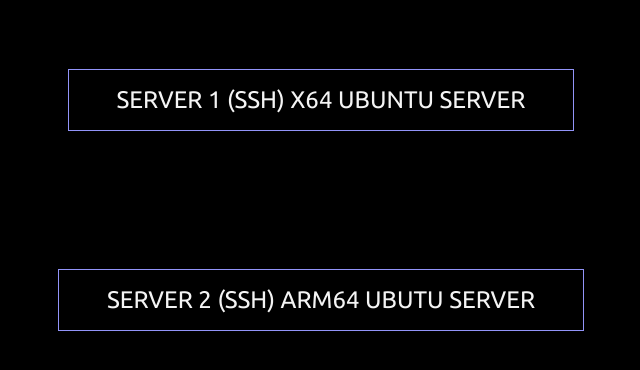
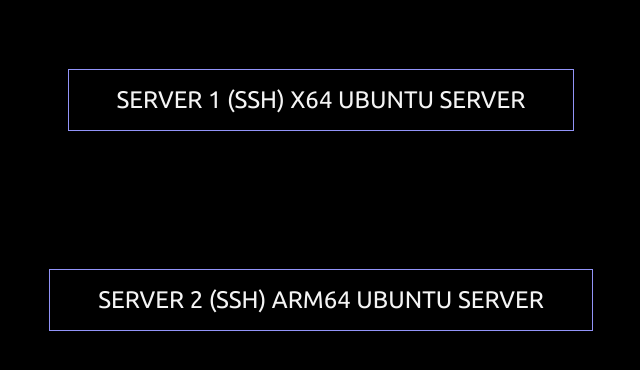
Before and after one commit to XxFrostaxX/ssh, a plain HTML site: page index.html in a window 1280 px wide. Shown: the part 66-436 px from the top of the page, without its empty margins (319-959 px from the left). Drawn offline with Linux system fonts and the light colour scheme.

Commit message:
Update index.html

```diff
--- a/index.html
+++ b/index.html
@@ -76,7 +76,7 @@
       </div>
       <div class="container">
 
-        <a href="https://serv2.kasai.rip/" class="btn">Server 2 (SSH) Arm64 Ubutu Server</a>
+        <a href="https://serv2.kasai.rip/" class="btn">Server 2 (SSH) Arm64 Ubuntu Server</a>
 
       </div>
 
```
